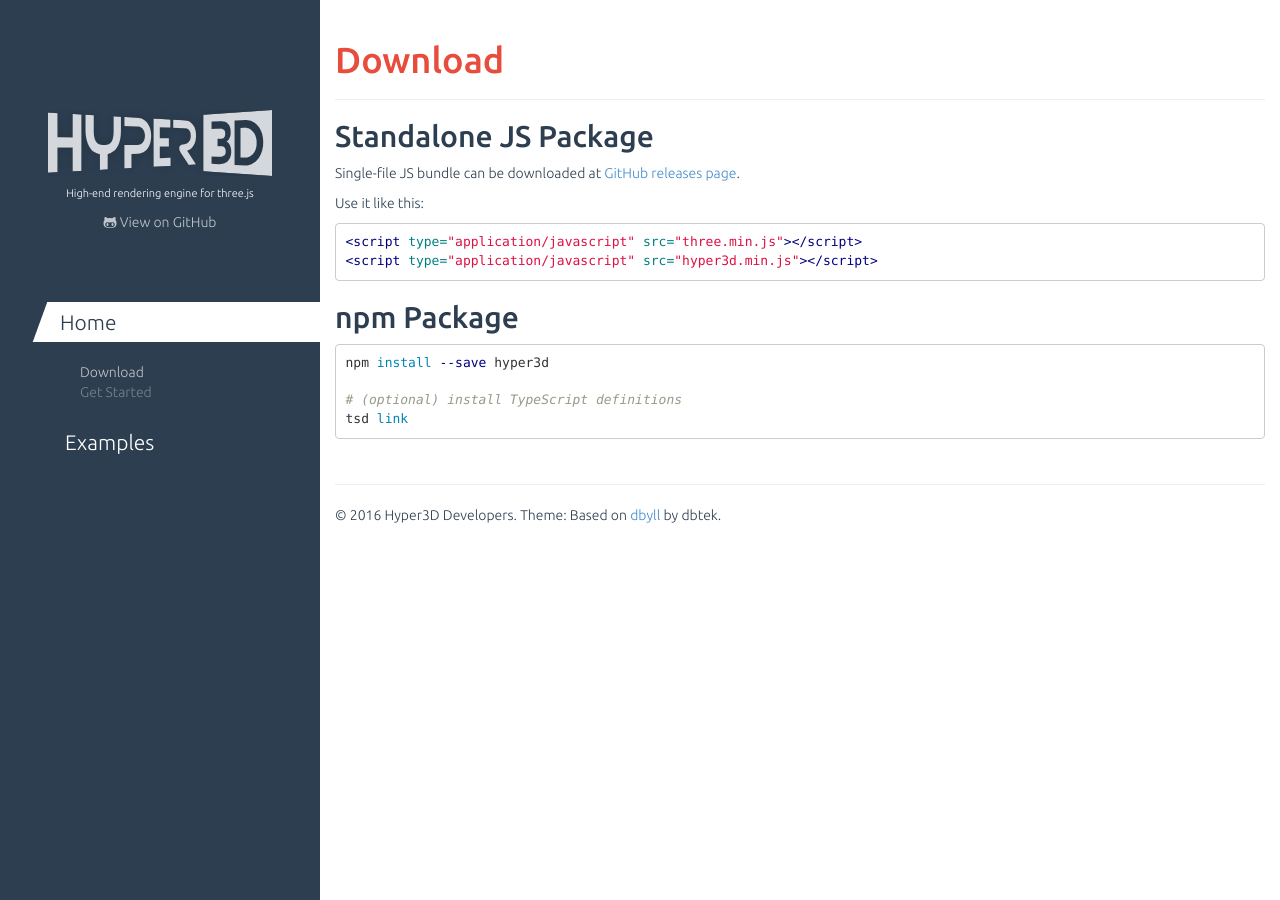
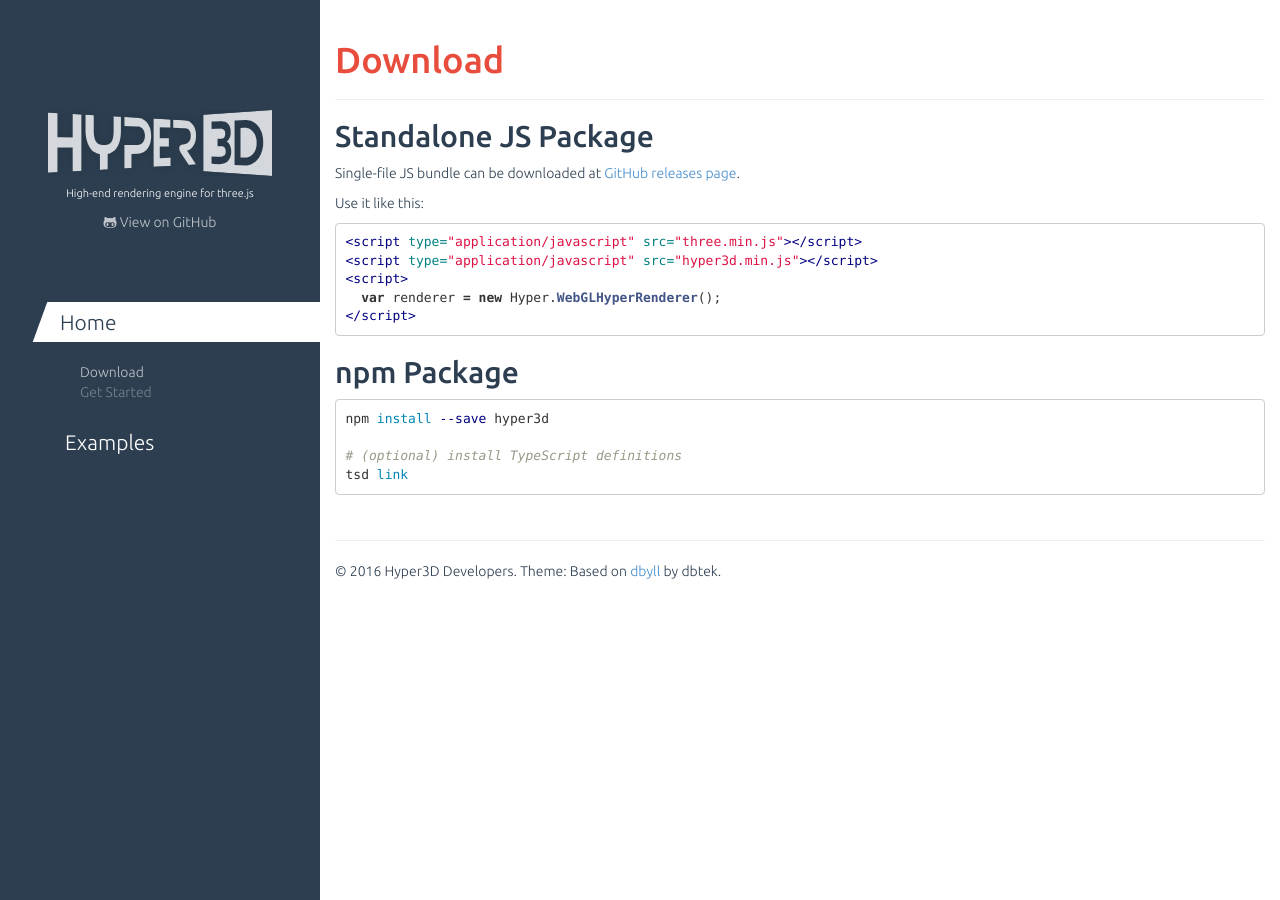
Before and after one commit to Hyper3D/hyper3d.github.io, a Jekyll site: the page built from download.md, in a window 1280 px wide. Built offline with Jekyll 4.4.1, drawn with Linux system fonts in a browser that asks for light colours; Markdown is read by kramdown in place of the engine named in the settings.

Commit message:
Update download.md

````diff
--- a/download.md
+++ b/download.md
@@ -13,6 +13,9 @@
 ```html
 <script type="application/javascript" src="three.min.js"></script>
 <script type="application/javascript" src="hyper3d.min.js"></script>
+<script>
+  var renderer = new Hyper.WebGLHyperRenderer();
+</script>
 ```
 
 npm Package
````
